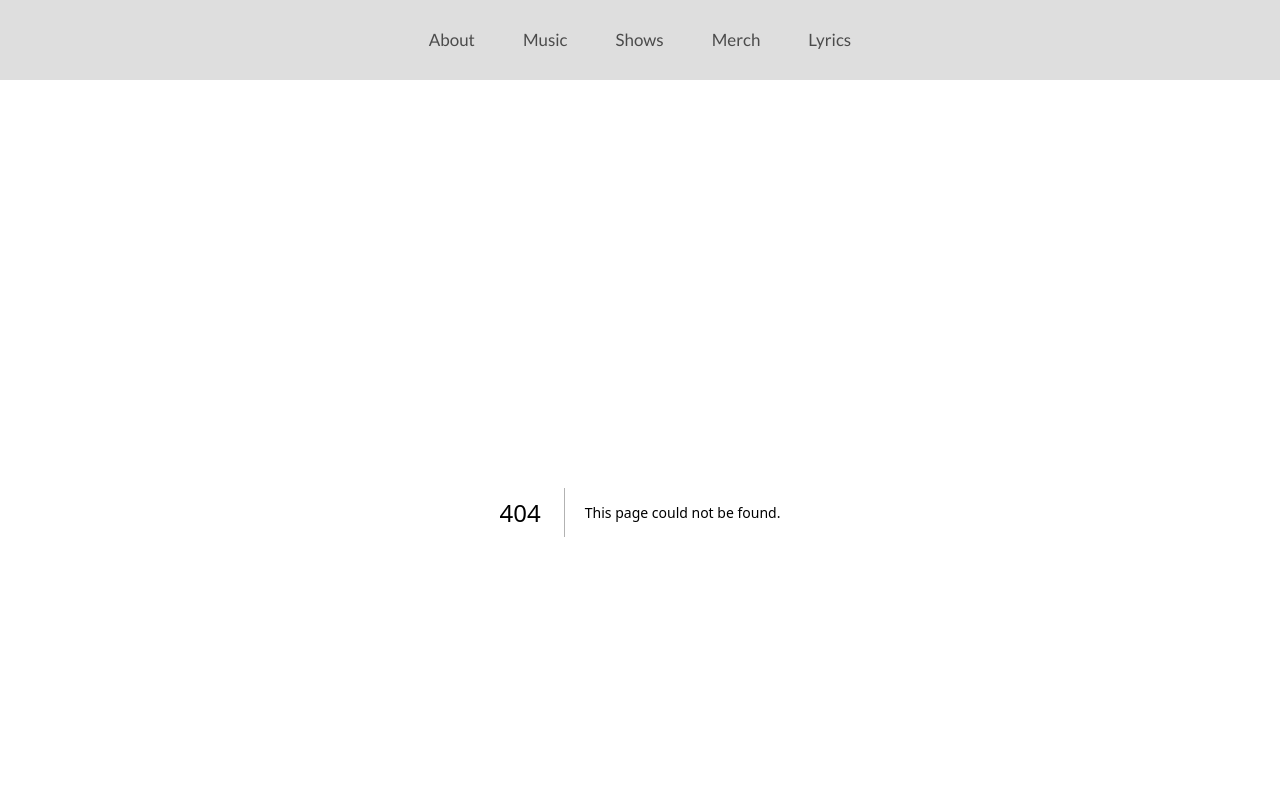
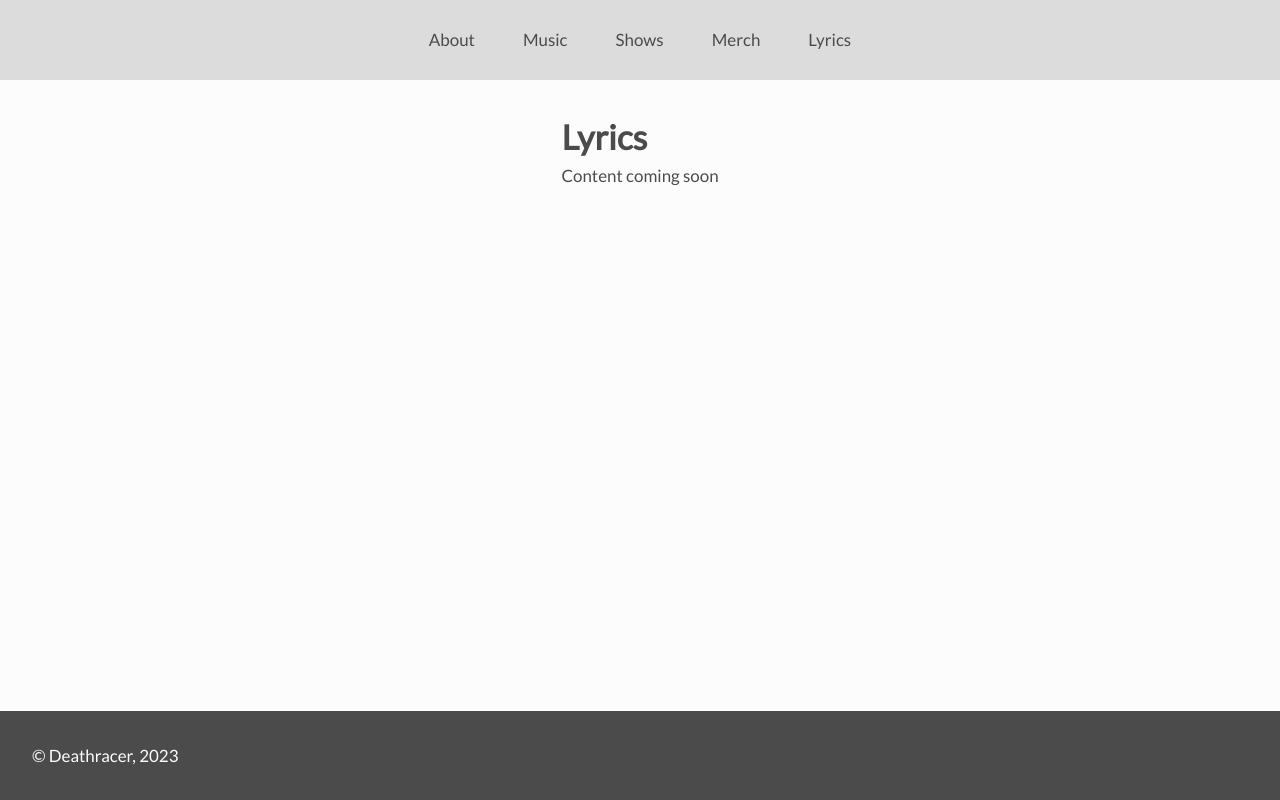
Before and after one commit to sarablom/deathracer, a Next.js app: page /lyrics in a window 1280 px wide. Before the commit this address had no page. Shown: the top 800 px of the page. Built offline with nearby package versions, Linux system fonts and the light colour scheme.

Commit message:
create a lyrics page

```diff
--- /dev/null
+++ b/src/pages/lyrics.tsx
@@ -0,0 +1,18 @@
+import type { NextPage } from "next";
+import Head from "next/head";
+
+export const Lyrics: NextPage = () => {
+    return (
+        <>
+            <Head>
+                <title>Deathracer --- Lyrics</title>
+                <link rel="icon" href="/favicon.ico" />
+            </Head>
+
+            <h1>Lyrics</h1>
+            <p>Content coming soon</p>
+        </>
+    );
+};
+
+export default Lyrics;
```
